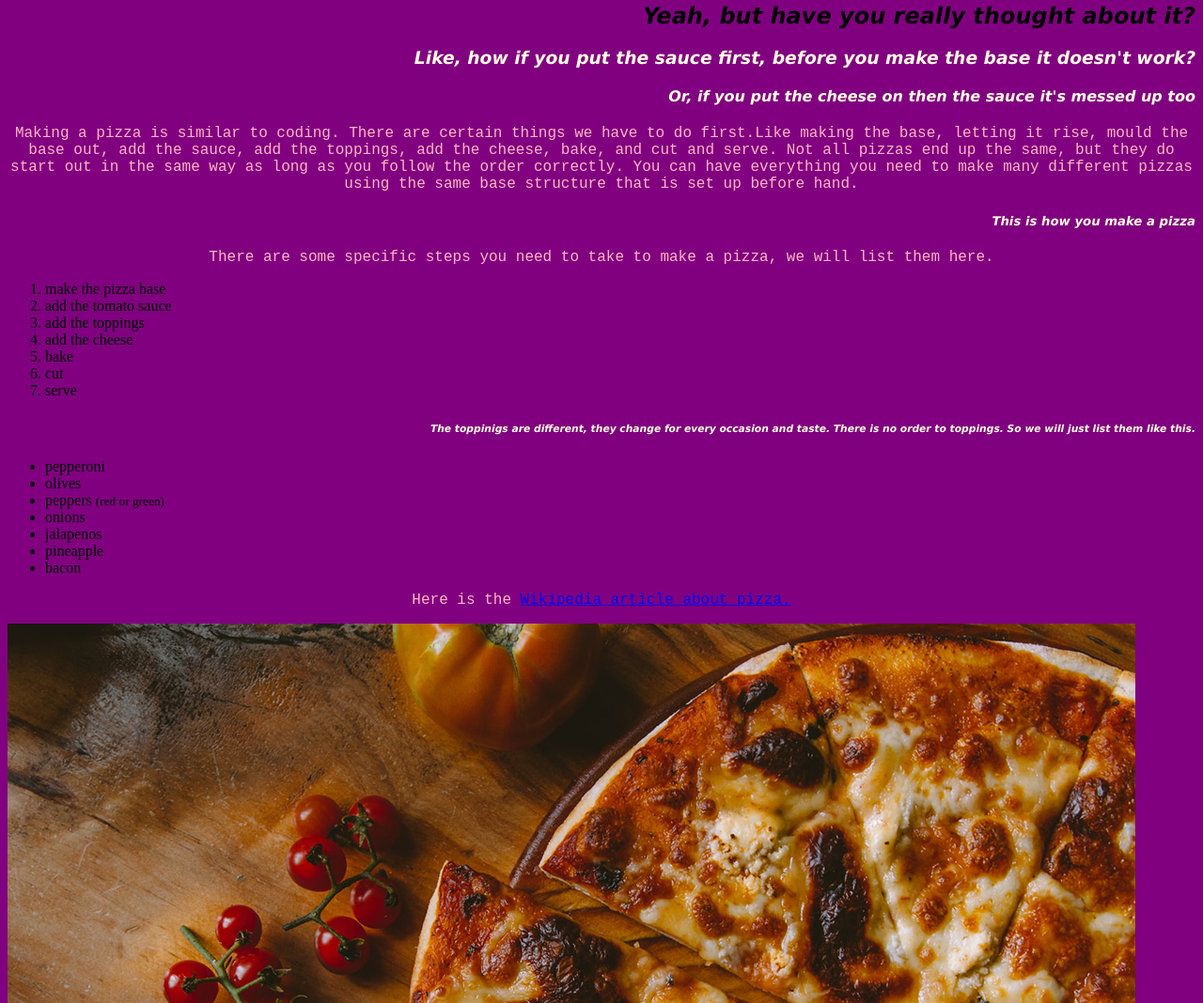
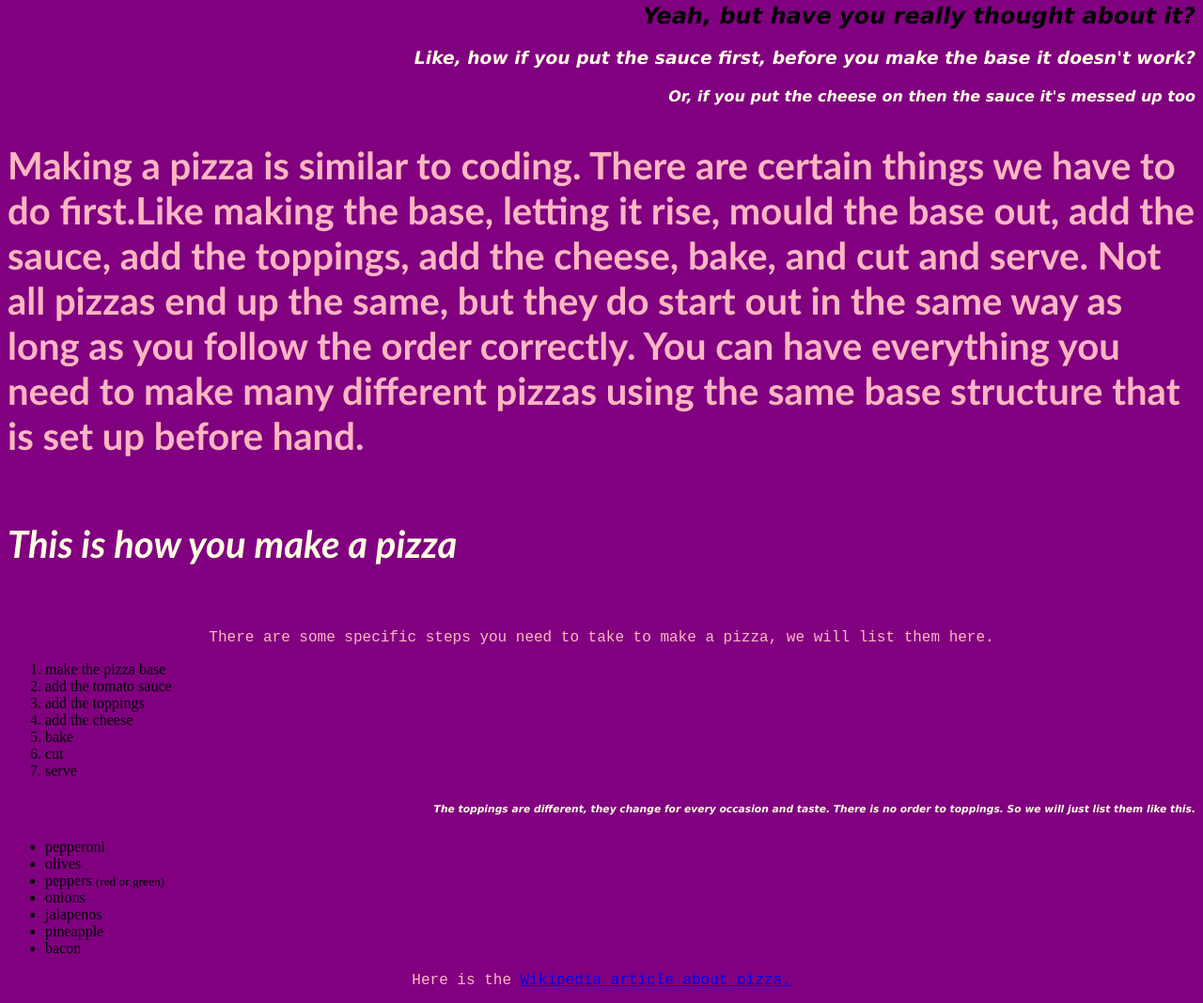
Before and after one commit to finleygrindle/HTML-CSS, a plain HTML site: page index.html in a window 1280 px wide. Shown: the part 873-1941 px from the top of the page at 94% size. Drawn offline with Linux system fonts and the light colour scheme.

Commit message:
Added class selector

```diff
--- a/index.html
+++ b/index.html
@@ -14,9 +14,9 @@
     <h3>Like, how if you put the sauce first, before you make the base it doesn't work?</h3>
     <h4>Or, if you put the cheese on then the sauce it's messed up too</h4>
 
-    <p>Making a pizza is similar to coding. There are certain things we have to do first.Like making the base, letting it rise, mould the base out, add the sauce, add the toppings, add the cheese, bake, and cut and serve. Not all pizzas end up the same, but they do start out in the same way as long as you follow the order correctly. You can have everything you need to make many different pizzas using the same base structure that is set up before hand.</p>
+    <p class="special">Making a pizza is similar to coding. There are certain things we have to do first.Like making the base, letting it rise, mould the base out, add the sauce, add the toppings, add the cheese, bake, and cut and serve. Not all pizzas end up the same, but they do start out in the same way as long as you follow the order correctly. You can have everything you need to make many different pizzas using the same base structure that is set up before hand.</p>
 
-    <h5>This is how you make a pizza</h5>
+    <h5 class="special">This is how you make a pizza</h5>
     <p>There are some specific steps you need to take to make a pizza, we will list them here.</p>
 
     <ol>
@@ -29,7 +29,7 @@
         <li>serve</li>
     </ol>
 
-    <h6>The toppinigs are different, they change for every occasion and taste. There is no order to toppings. So we will just list them like this.</h6>
+    <h6>The toppings are different, they change for every occasion and taste. There is no order to toppings. So we will just list them like this.</h6>
 
     <ul>
         <li>pepperoni</li>
--- a/styles.css
+++ b/styles.css
@@ -25,3 +25,10 @@ h1 {
 h2 {
     color: black;
 }
+
+.special {
+    font-family: 'Gill Sans', 'Gill Sans MT', Calibri, 'Trebuchet MS', sans-serif;
+    font-weight: bold;
+    font-size: 40px;
+    text-align: left;
+}
```
